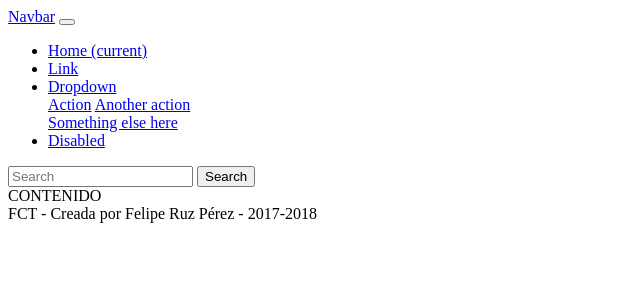
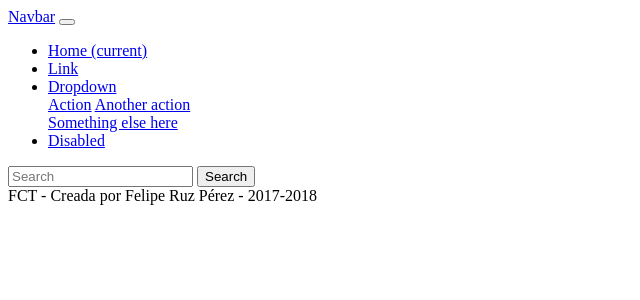
Before and after one commit to FelipeRuz/FCT_project, a Symfony app: template FCT_project/src/FCTBundle/Resources/views/layout.html.twig in a window 1280 px wide. Shown: the top 300 px of the page, without its empty margins (0-640 px from the left). Run offline with Twig, Linux system fonts and the light colour scheme; the template is opened without the code that fills it, so the values that code supplies are empty; some libraries are stand-ins or nearby versions.

Commit message:
Tabajando con una plantilla base - Cambios en layout.html.twig - Intentando arreglar error en enrutamiento

```diff
--- a/FCT_project/src/FCTBundle/Resources/views/layout.html.twig
+++ b/FCT_project/src/FCTBundle/Resources/views/layout.html.twig
@@ -5,12 +5,12 @@
         <link src="https://maxcdn.bootstrapcdn.com/bootstrap/4.0.0/css/bootstrap.min.css" rel="stylesheet"/>
         <script href="https://maxcdn.bootstrapcdn.com/bootstrap/4.0.0/js/bootstrap.min.js"></script>
         <script src="https://ajax.googleapis.com/ajax/libs/jquery/3.3.1/jquery.min.js"></script>
-            <title>
-                {% block title %} FCT {% endblock %}
-            </title>
+        <title>
+            {% block title %}  {% endblock %}
+        </title>
     </head>
     <body>
-        <header>
+      <header>
             <nav class="navbar navbar-expand-lg navbar-light bg-light">
                 <a class="navbar-brand" href="#">Navbar</a>
                 <button class="navbar-toggler" type="button" data-toggle="collapse" data-target="#navbarSupportedContent" aria-controls="navbarSupportedContent" aria-expanded="false" aria-label="Toggle navigation">
@@ -48,7 +48,7 @@
               </nav>
         </header>
         <section id="content">
-            {% block content %} CONTENIDO {% endblock %}
+            {% block content %}  {% endblock %}
         </section>
         <footer>
             FCT - Creada por Felipe Ruz Pérez - 2017-2018
```
